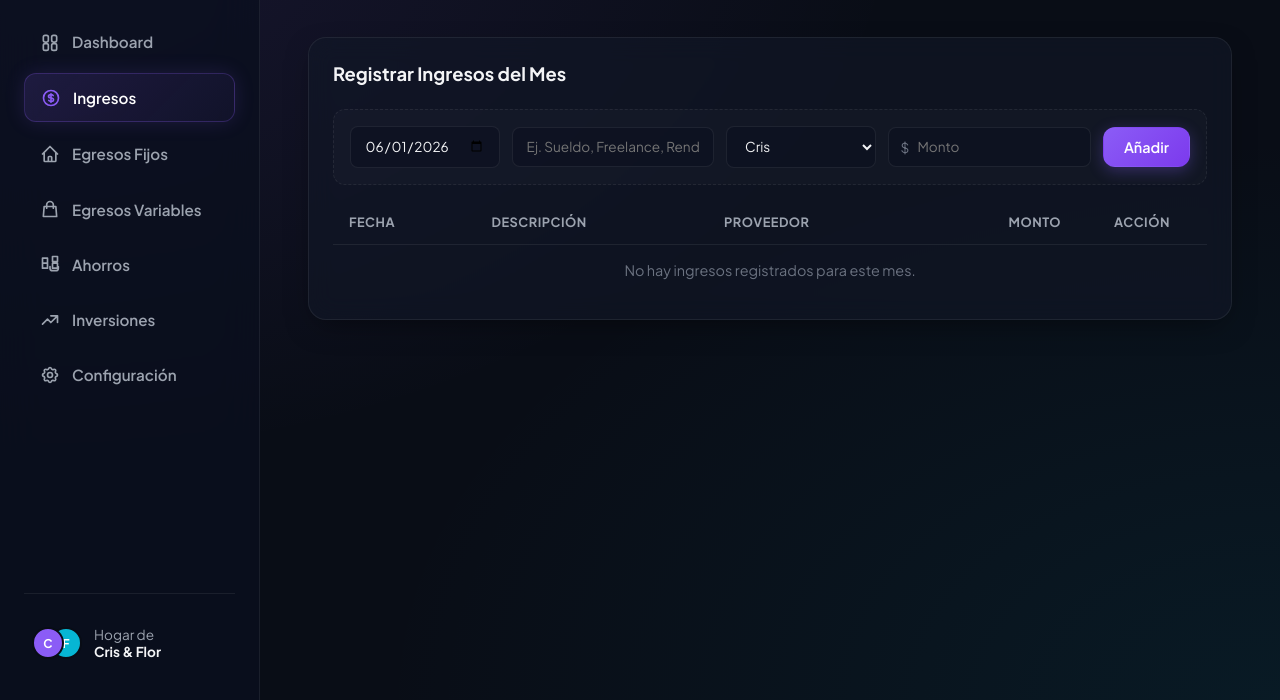
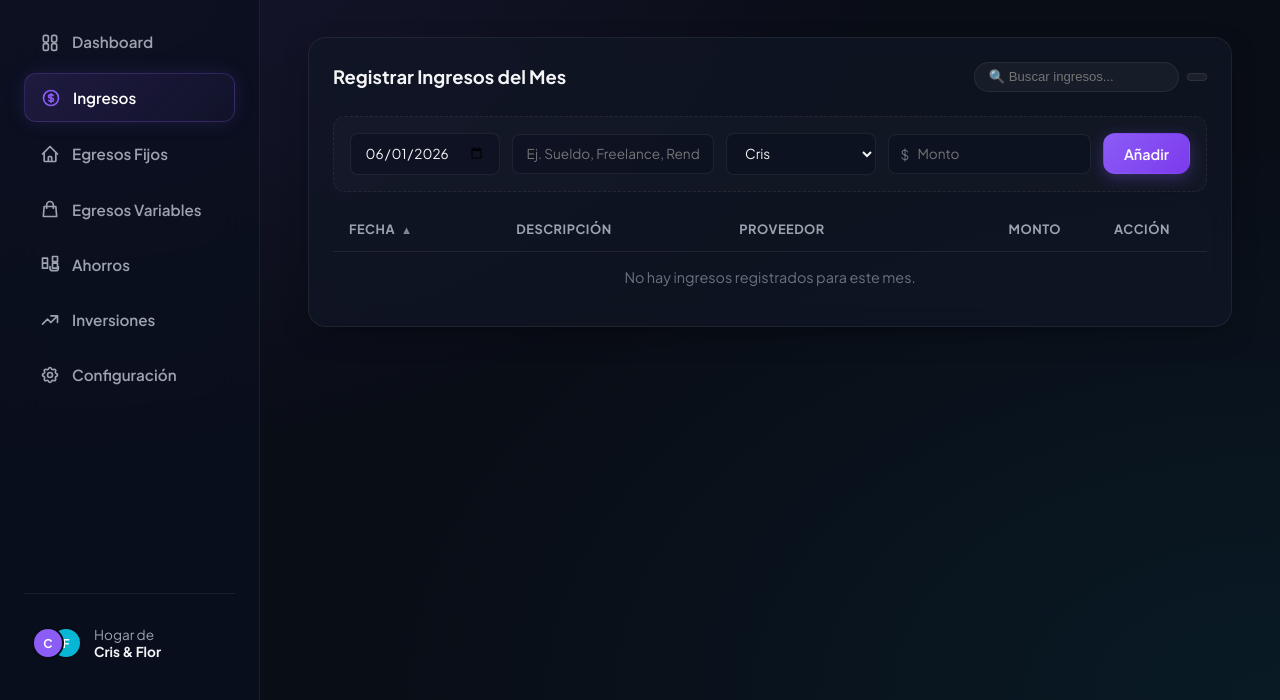
Before and after one commit to florenciacapeletto-byte/presupuesto-pareja, a plain HTML site: page index.html in a window 1280 px wide. Both pictures are taken after a click on the item "Ingresos". Shown: the part 100-800 px from the top of the page. Drawn offline with nearby package versions, Linux system fonts and the light colour scheme.

Commit message:
Add files via upload

```diff
--- a/index.html
+++ b/index.html
@@ -217,6 +217,10 @@
                     <div class="glass-card table-card">
                         <div class="table-header">
                             <h3>Registrar Ingresos del Mes</h3>
+                            <div class="table-search-box">
+                                <input type="text" id="search-income" placeholder="🔍 Buscar ingresos..." class="search-input" oninput="renderApp()">
+                                <span id="search-count-income" class="search-count-badge"></span>
+                            </div>
                         </div>
 
                         <form id="form-income" class="form-inline-row">
@@ -246,7 +250,7 @@
                             <table>
                                 <thead>
                                     <tr>
-                                        <th>Fecha</th>
+                                        <th class="sortable-th" onclick="toggleSortOrder('income')" title="Haz clic para cambiar el orden por fecha">Fecha <span id="sort-icon-income">▲</span></th>
                                         <th>Descripción</th>
                                         <th>Proveedor</th>
                                         <th style="text-align: right;">Monto</th>
@@ -266,6 +270,10 @@
                     <div class="glass-card table-card">
                         <div class="table-header">
                             <h3>Egresos Fijos (Servicios, Vivienda, Contratos)</h3>
+                            <div class="table-search-box">
+                                <input type="text" id="search-fixed" placeholder="🔍 Buscar egresos fijos..." class="search-input" oninput="renderApp()">
+                                <span id="search-count-fixed" class="search-count-badge"></span>
+                            </div>
                         </div>
 
                         <form id="form-expenses-fixed" class="form-inline-row">
@@ -301,7 +309,7 @@
                             <table>
                                 <thead>
                                     <tr>
-                                        <th>Fecha</th>
+                                        <th class="sortable-th" onclick="toggleSortOrder('fixedExpenses')" title="Haz clic para cambiar el orden por fecha">Fecha <span id="sort-icon-fixedExpenses">▲</span></th>
                                         <th>Descripción</th>
                                         <th>Pagado por</th>
                                         <th>Destinado a</th>
@@ -322,6 +330,10 @@
                     <div class="glass-card table-card">
                         <div class="table-header">
                             <h3>Egresos Variables (Supermercado, Salidas, Transporte, Caprichos)</h3>
+                            <div class="table-search-box">
+                                <input type="text" id="search-var" placeholder="🔍 Buscar egresos variables..." class="search-input" oninput="renderApp()">
+                                <span id="search-count-var" class="search-count-badge"></span>
+                            </div>
                         </div>
 
                         <form id="form-expenses-var" class="form-inline-row">
@@ -368,7 +380,7 @@
                             <table>
                                 <thead>
                                     <tr>
-                                        <th>Fecha</th>
+                                        <th class="sortable-th" onclick="toggleSortOrder('varExpenses')" title="Haz clic para cambiar el orden por fecha">Fecha <span id="sort-icon-varExpenses">▲</span></th>
                                         <th>Descripción</th>
                                         <th>Categoría</th>
                                         <th>Pagado por</th>
--- a/styles.css
+++ b/styles.css
@@ -504,11 +504,78 @@ canvas {
     justify-content: space-between;
     align-items: center;
     margin-bottom: 1.5rem;
+    gap: 1rem;
+    flex-wrap: wrap;
 }
 
 .table-header h3 {
     font-size: 1.15rem;
     font-weight: 700;
+}
+
+/* Table Search and Sorting Styles */
+.table-search-box {
+    display: flex;
+    align-items: center;
+    gap: 0.5rem;
+    position: relative;
+}
+
+.search-input {
+    background: rgba(255, 255, 255, 0.04);
+    border: 1px solid var(--border-card);
+    border-radius: 20px;
+    padding: 0.4rem 0.85rem;
+    font-size: 0.82rem;
+    color: var(--text-primary);
+    outline: none;
+    transition: all 0.2s ease;
+    min-width: 180px;
+}
+
+.search-input:focus {
+    border-color: var(--color-primary);
+    background: rgba(255, 255, 255, 0.08);
+    box-shadow: 0 0 10px rgba(139, 92, 246, 0.2);
+}
+
+.search-count-badge {
+    font-size: 0.72rem;
+    font-weight: 600;
+    color: var(--text-secondary);
+    background: rgba(255, 255, 255, 0.05);
+    padding: 0.2rem 0.55rem;
+    border-radius: 12px;
+    border: 1px solid rgba(255, 255, 255, 0.08);
+}
+
+.sortable-th {
+    cursor: pointer;
+    user-select: none;
+    transition: color 0.2s ease;
+}
+
+.sortable-th:hover {
+    color: var(--color-primary);
+}
+
+.sortable-th span {
+    font-size: 0.7rem;
+    margin-left: 0.2rem;
+    opacity: 0.8;
+}
+
+.badge-duplicate {
+    background: rgba(245, 158, 11, 0.15);
+    color: #fbbf24;
+    border: 1px solid rgba(245, 158, 11, 0.3);
+    margin-left: 0.4rem;
+    font-size: 0.7rem;
+    padding: 0.15rem 0.45rem;
+    border-radius: 6px;
+    display: inline-flex;
+    align-items: center;
+    gap: 0.2rem;
 }
 
 .table-responsive {
```
